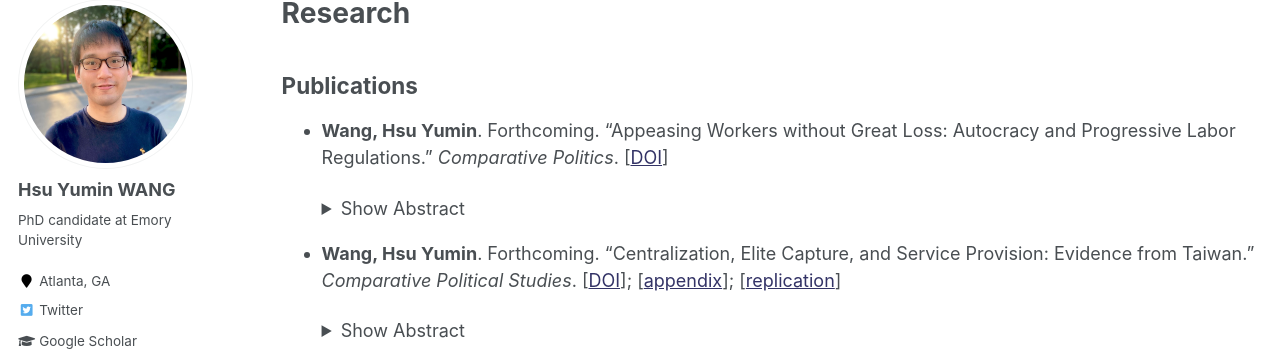
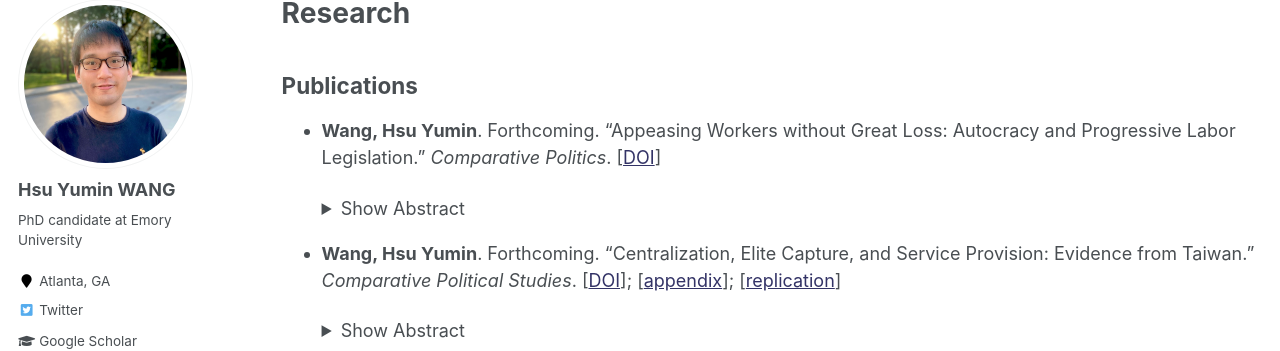
Before and after one commit to hsuyumin/hsuyumin.github.io, a Jekyll site: the page built from _pages/publications.md, in a window 1280 px wide and 900 px high. Shown: the part 119-470 px from the top of the window. Built offline with Jekyll 4.4.1, drawn with Linux system fonts in a browser that asks for light colours; some web fonts are replaced.

Commit message:
Update publications.md

```diff
--- a/_pages/publications.md
+++ b/_pages/publications.md
@@ -10,7 +10,7 @@ redirect_from:
 
 ## Publications
 
-* **Wang, Hsu Yumin**. Forthcoming. "Appeasing Workers without Great Loss: Autocracy and Progressive Labor Regulations." _Comparative Politics_. [[DOI](https://doi.org/10.5129/001041523X16869185707673)]
+* **Wang, Hsu Yumin**. Forthcoming. "Appeasing Workers without Great Loss: Autocracy and Progressive Labor Legislation." _Comparative Politics_. [[DOI](https://doi.org/10.5129/001041523X16869185707673)]
 
     <details>
       <summary>Show Abstract</summary>
```
